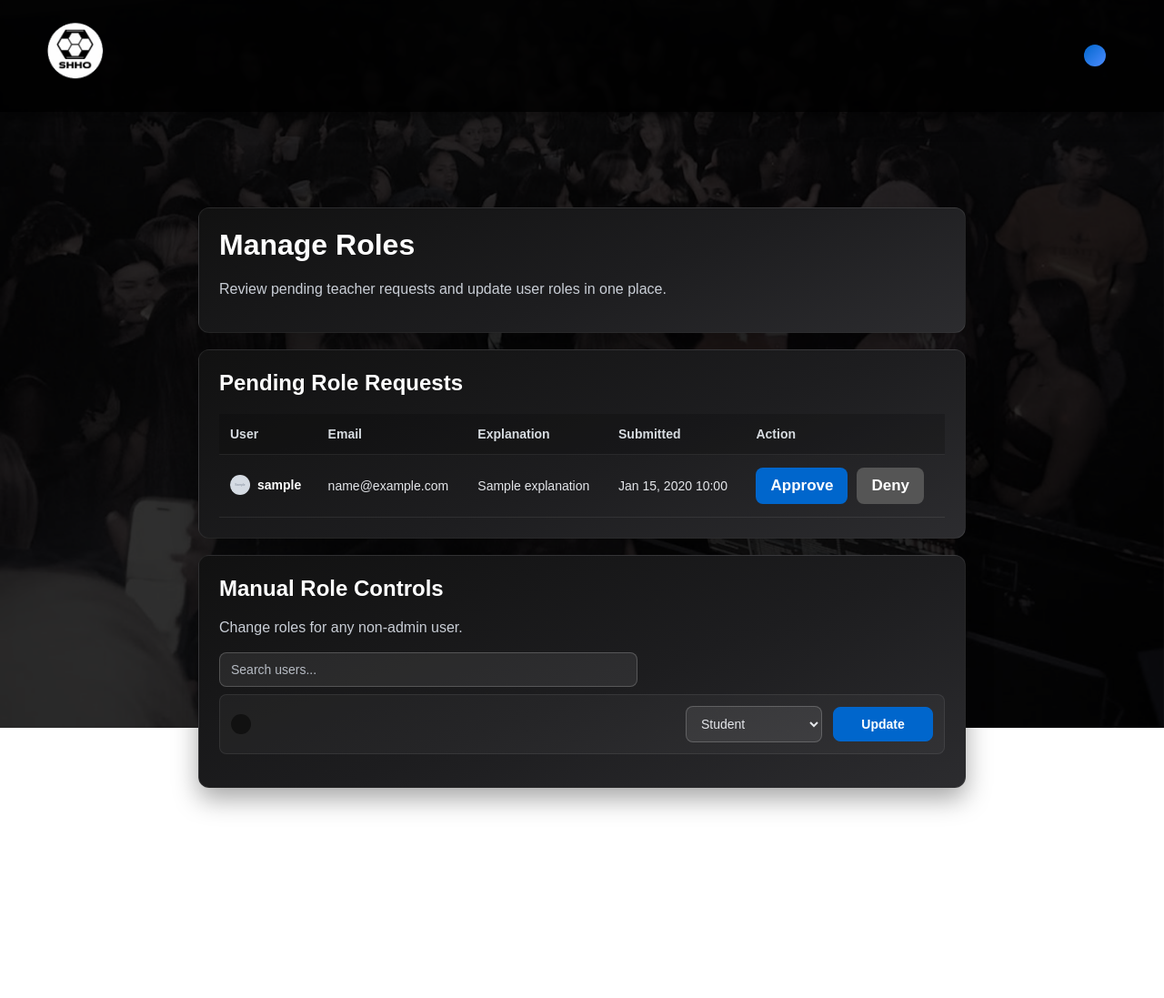
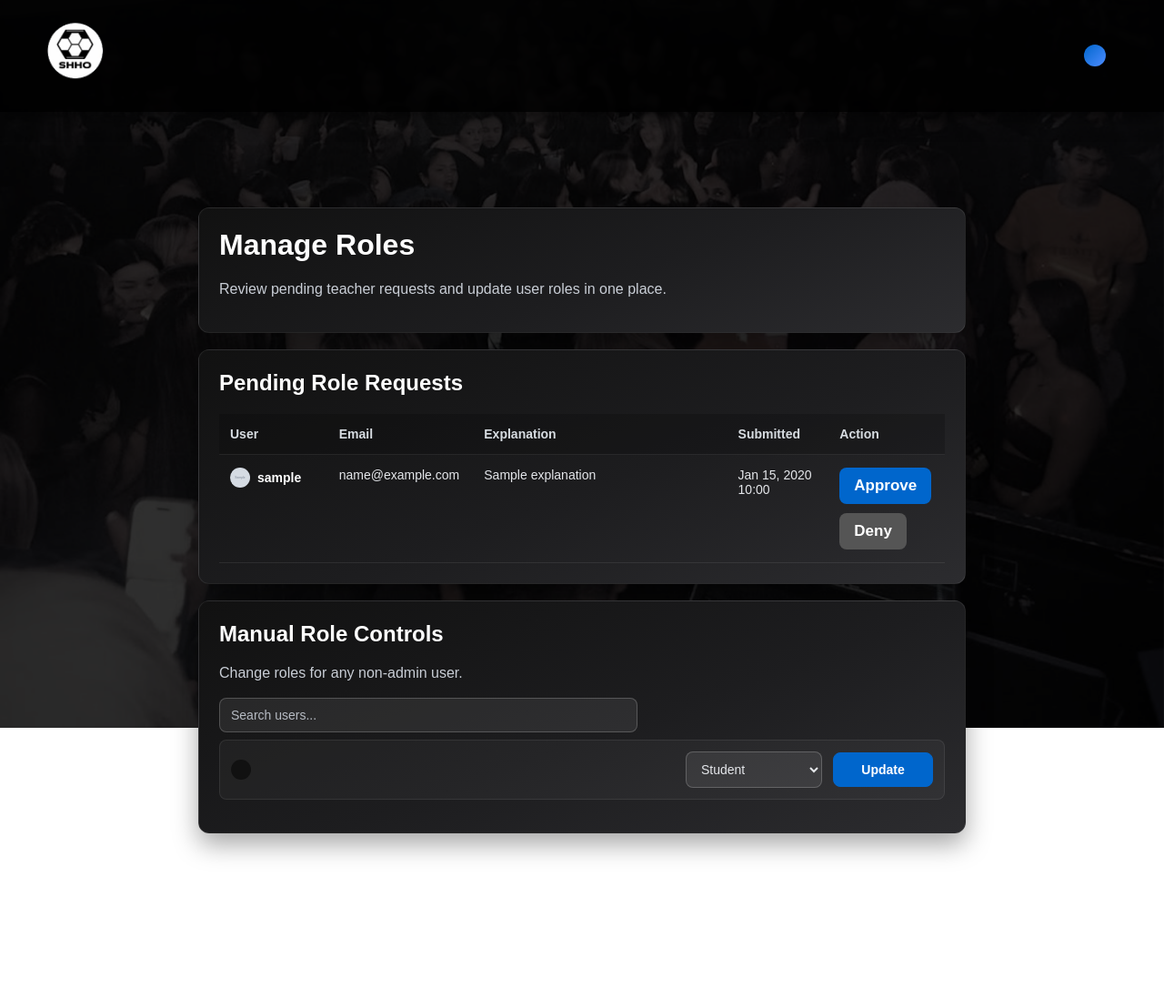
Before and after one commit to ayaanrsiddiqui/LessonSchedulerApp, a Django app: template users/templates/users/manage_roles.html in a window 1280 px wide. Shown: the top 1097 px of the page at 91% size. Before the commit the page ends 892 px from the top, so only its background shows below. Run offline with Django 5.2, Linux system fonts and the light colour scheme; tables that the repository leaves empty hold one stand-in row (values such as "Sample post"); the template is opened without the code that fills it: values that come from a table or form of the project are taken from there, most other values are stand-ins (such as "Sample title", 1, 10 or a date in 2020); grey boxes marked "Sample" are stand-in pictures.

Commit message:
Fix role request table layout: constrain columns, stop mid-word breaking

```diff
--- a/users/templates/users/manage_roles.html
+++ b/users/templates/users/manage_roles.html
@@ -101,9 +101,25 @@ body::before{
     font-weight: 600;
 }
 .user-inline {
-    display: inline-flex;
+    /* Block-level flex, not inline-flex: an inline-flex box sizes itself to
+       max-content and so ignores the cell width, letting a long username spill
+       over the email column instead of wrapping inside its own cell. */
+    display: flex;
     align-items: center;
     gap: 8px;
+}
+/* Usernames are user-supplied, so allow a break as a last resort. min-width:0
+   is what lets this flex item shrink below its content width at all; without
+   it the text cannot wrap no matter what overflow-wrap says. overflow-wrap
+   breaks only a word that genuinely cannot fit, unlike the word-break that
+   used to apply to every cell. */
+.user-inline .profile-link {
+    min-width: 0;
+    overflow-wrap: break-word;
+}
+.avatar-sm,
+.avatar-fallback {
+    flex-shrink: 0;
 }
 .profile-link {
     color: #fff;
@@ -153,6 +169,10 @@ body::before{
     width: 100%;
     border-collapse: collapse;
     margin-top: 18px;
+    /* Auto layout hands almost all the width to the explanation column, which
+       holds free text, and starves the rest down to their narrowest content.
+       Fixed layout honours the widths declared below instead. */
+    table-layout: fixed;
 }
 .role-table th,
 .role-table td {
@@ -160,10 +180,16 @@ body::before{
     border-bottom: 1px solid rgba(255,255,255,0.08);
     text-align: left;
     font-size: 14px;
-    word-wrap: break-word;
-    overflow-wrap: break-word;
-    word-break: break-word;
+    vertical-align: top;
 }
+/* Only the two columns holding arbitrary user-supplied text may break inside a
+   word. Applying that globally is what turned "demo_riley" into "dem/o_ril/ey",
+   "Submitted" into "Submitte/d", and the button label into "Approv/e". */
+.role-table th:nth-child(1), .role-table td:nth-child(1) { width: 15%; }
+.role-table th:nth-child(2), .role-table td:nth-child(2) { width: 20%; overflow-wrap: anywhere; }
+.role-table th:nth-child(3), .role-table td:nth-child(3) { width: 35%; overflow-wrap: anywhere; }
+.role-table th:nth-child(4), .role-table td:nth-child(4) { width: 14%; }
+.role-table th:nth-child(5), .role-table td:nth-child(5) { width: 16%; }
 .role-table th {
     font-weight: 700;
     color: #d7dce1;
@@ -179,6 +205,11 @@ body::before{
 }
 .inline-actions form {
     display: inline;
+}
+/* Button labels are fixed strings, never user text -- they should never wrap. */
+.inline-actions .primary-btn,
+.inline-actions .secondary-btn {
+    white-space: nowrap;
 }
 .select-input {
     border-radius: 8px;
```
